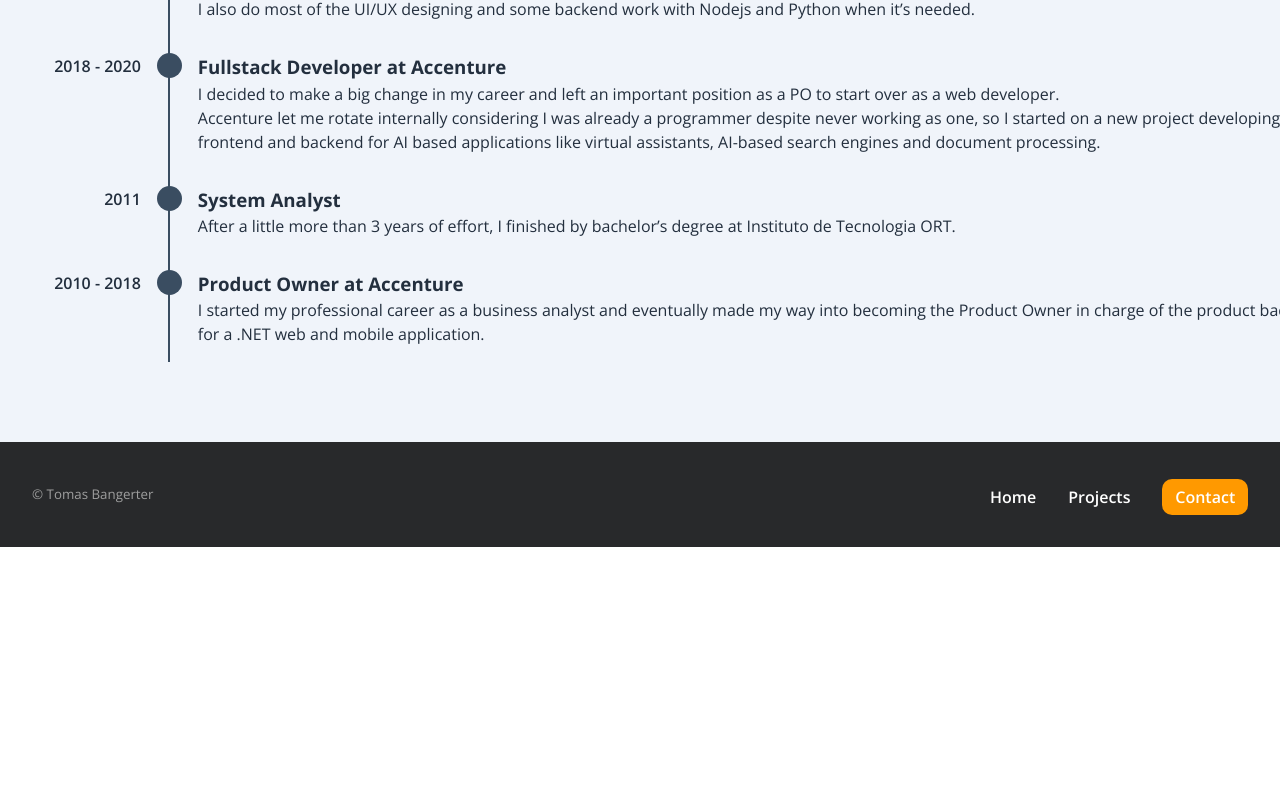
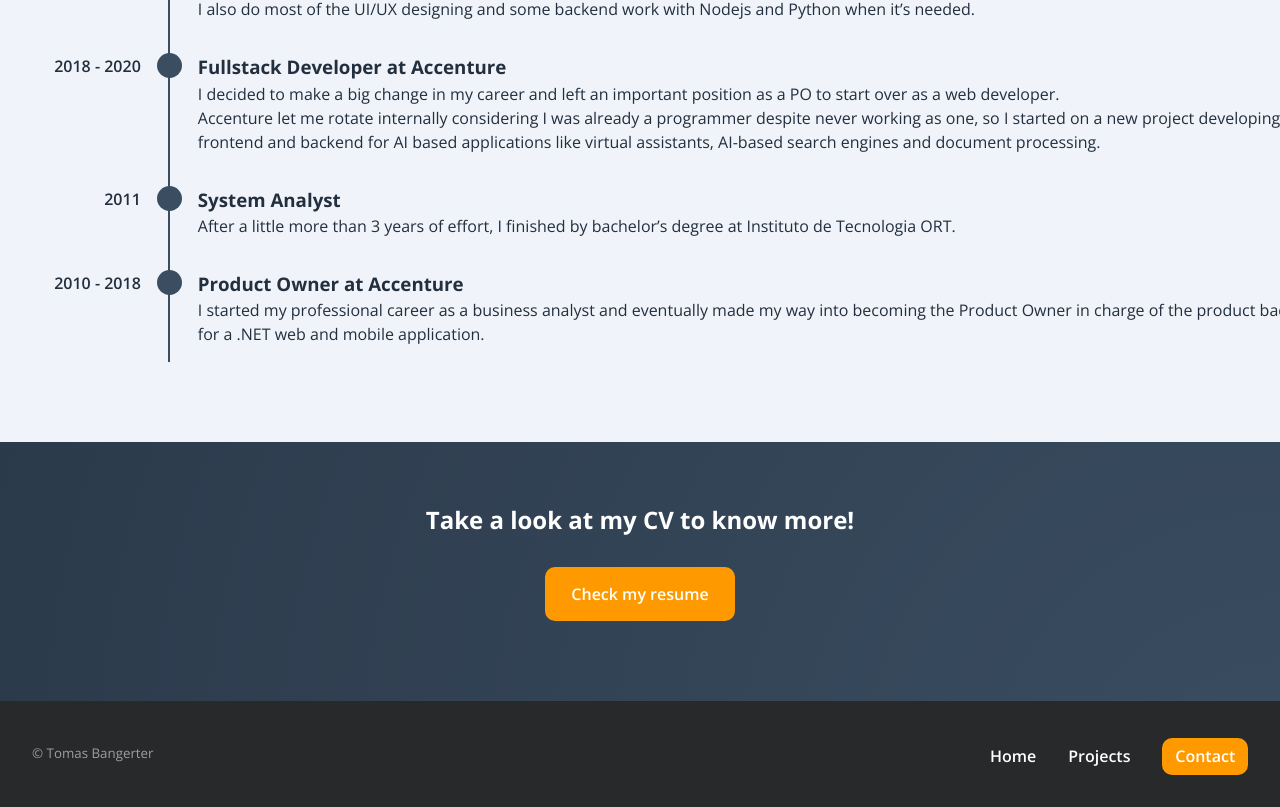
Before and after one commit to tommynueve/personal-website, a Next.js app: page / in a window 1280 px wide. Shown: the part 1817-2624 px from the top of the page. Before the commit the page ends 2364 px from the top, so only its background shows below. Built offline with nearby package versions, Linux system fonts and the light colour scheme.

Commit message:
Added section at the end of the home screen to display a reminder of the check my resume call to action. Added config folder to handle constants like Links

```diff
--- /dev/null
+++ b/config/Links.ts
@@ -0,0 +1,3 @@
+export default {
+  resumeLink: 'https://drive.google.com/file/d/1st2lbBrvPJHFjZRsL7E9WV8ezvxvzdUI/view?usp=sharing',
+};
--- a/pages/index.tsx
+++ b/pages/index.tsx
@@ -4,6 +4,7 @@ import Layout from '@sections/layout';
 import Head from 'next/head';
 import TechSkillsSection from '@sections/techskills';
 import Career from '@sections/career';
+import CTAReminderSection from '@sections/ctareminder';
 
 export default function Home() {
   return (
@@ -25,6 +26,7 @@ export default function Home() {
         <AboutMe />
         <TechSkillsSection />
         <Career />
+        <CTAReminderSection />
       </Layout>
     </>
   );
--- /dev/null
+++ b/sections/ctareminder/CTAReminder.module.scss
@@ -0,0 +1,5 @@
+.container {
+  h2 {
+    margin: 2rem 0;
+  }
+}
--- /dev/null
+++ b/sections/ctareminder/index.tsx
@@ -0,0 +1,16 @@
+import MainButton from '@components/buttons/MainButton';
+import style from './CTAReminder.module.scss';
+import Links from '@config/Links';
+
+const CTAReminderSection = () => {
+  return (
+    <section className={style.container}>
+      <h2>Take a look at my CV to know more!</h2>
+      <a href={Links.resumeLink} target='_blank' rel='noreferrer'>
+        <MainButton text={'Check my resume'} />
+      </a>
+    </section>
+  );
+};
+
+export default CTAReminderSection;
--- a/sections/home/index.tsx
+++ b/sections/home/index.tsx
@@ -3,6 +3,7 @@ import Link from 'next/link';
 import MainButton from '@components/buttons/MainButton';
 import CircleFrame from '@components/imageframe/CircleFrame';
 import style from './Home.module.scss';
+import Links from '@config/Links';
 
 const HomeSection = () => {
   return (
@@ -14,10 +15,7 @@ const HomeSection = () => {
       </h1>
       <p>I'm a web developer with 3+ years of experience in front-end development focusing on React and Nodejs.</p>
       <div className={style.ctaContainer}>
-        <a
-          href='https://drive.google.com/file/d/1st2lbBrvPJHFjZRsL7E9WV8ezvxvzdUI/view?usp=sharing'
-          target='_blank'
-          rel='noreferrer'>
+        <a href={Links.resumeLink} target='_blank' rel='noreferrer'>
           <MainButton text={'Check my resume'} />
         </a>
         <Link href='/contact' passHref>
--- a/tsconfig.json
+++ b/tsconfig.json
@@ -17,7 +17,8 @@
     "paths": {
       "@components/*": ["components/*"],
       "@sections/*": ["sections/*"],
-      "@styles/*": ["styles/*"]
+      "@styles/*": ["styles/*"],
+      "@config/*": ["config/*"]
     }
   },
   "include": ["next-env.d.ts", "**/*.ts", "**/*.tsx"],
```
